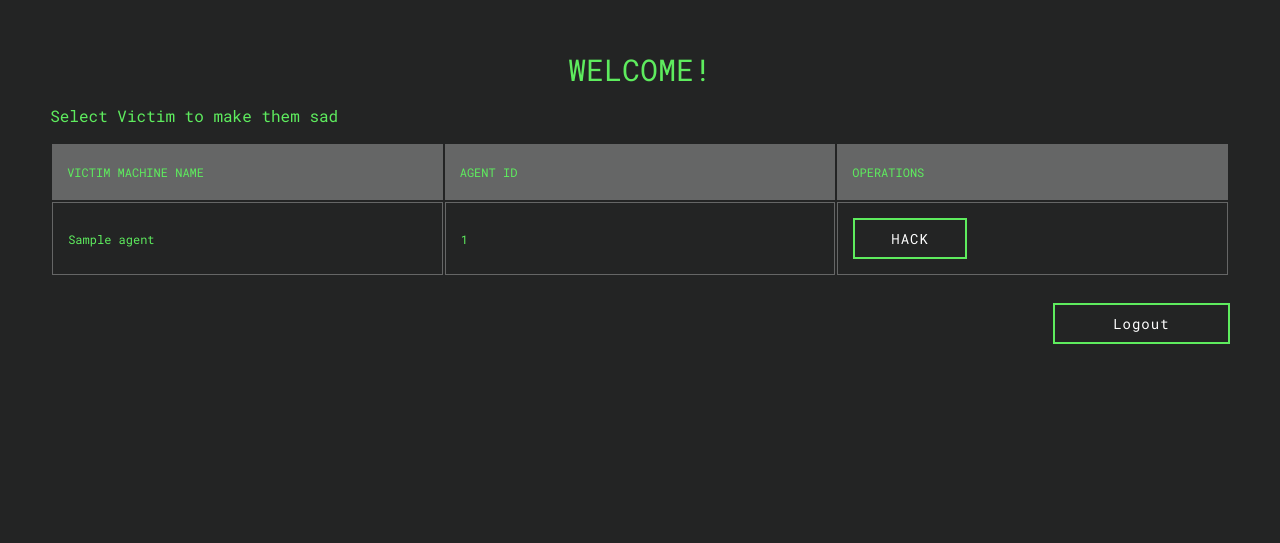
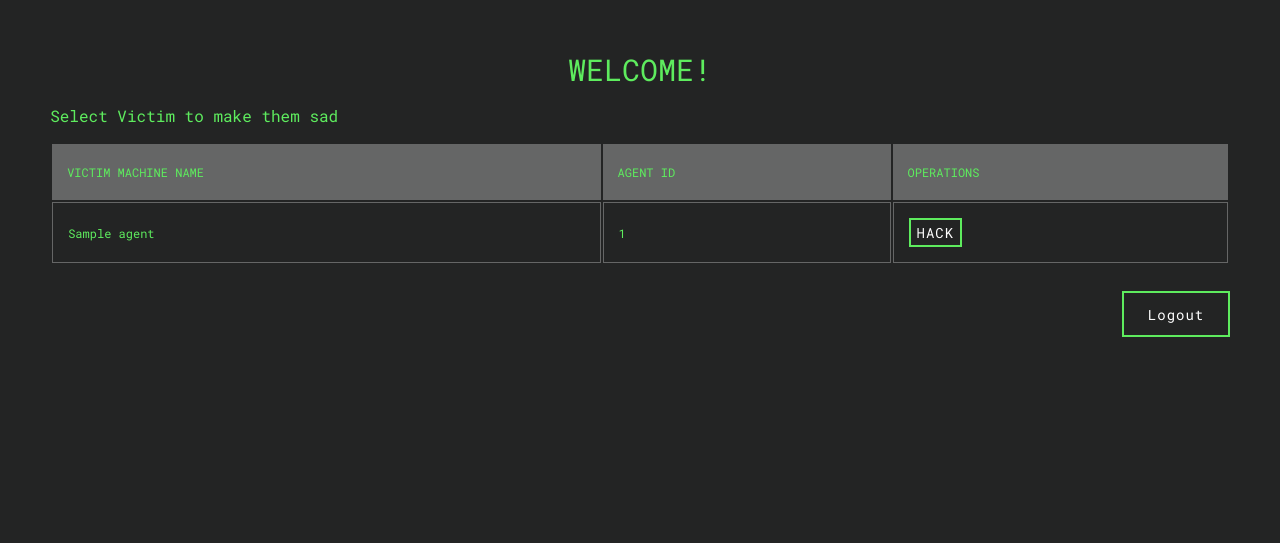
Before and after one commit to Waynel65/C2_Engineering_Project, a Flask app: page /client/dashboard in a window 1280 px wide. Shown: the top 543 px of the page. Run offline with Flask 2, Linux system fonts and the light colour scheme; a user stored in the database is signed in; tables that the repository leaves empty hold one stand-in row (values such as "Sample post").

Commit message:
modfied css bugs

```diff
--- a/C2/static/css/dashboard.css
+++ b/C2/static/css/dashboard.css
@@ -18,7 +18,7 @@ h1{
 
 table{
     width:100%;
-    table-layout: fixed;
+    table-layout: auto;
 }
 
 th{
@@ -46,7 +46,7 @@ td{
     color: #FFF;
     border: 2px solid #5eec5e;
     border-radius: 0px;
-    padding: 9px 36px;
+    padding: 1% 2%;
     display: inline-block;
     font-family: 'Roboto Mono', monospace;
     font-size: 14px;
@@ -65,7 +65,7 @@ td{
 
   #right_button {
     float: right;
-    width: 15%;
+    width: fit-content;
     margin-top: 2vw;
     margin-left: 3%;
   }
--- a/C2/static/css/operation.css
+++ b/C2/static/css/operation.css
@@ -64,7 +64,7 @@ td{
 
   #right_button {
       float: right;
-      width: 15%;
+      width: fit-content;
       margin-top: 2vw;
       margin-left: 3%;
   }
```
